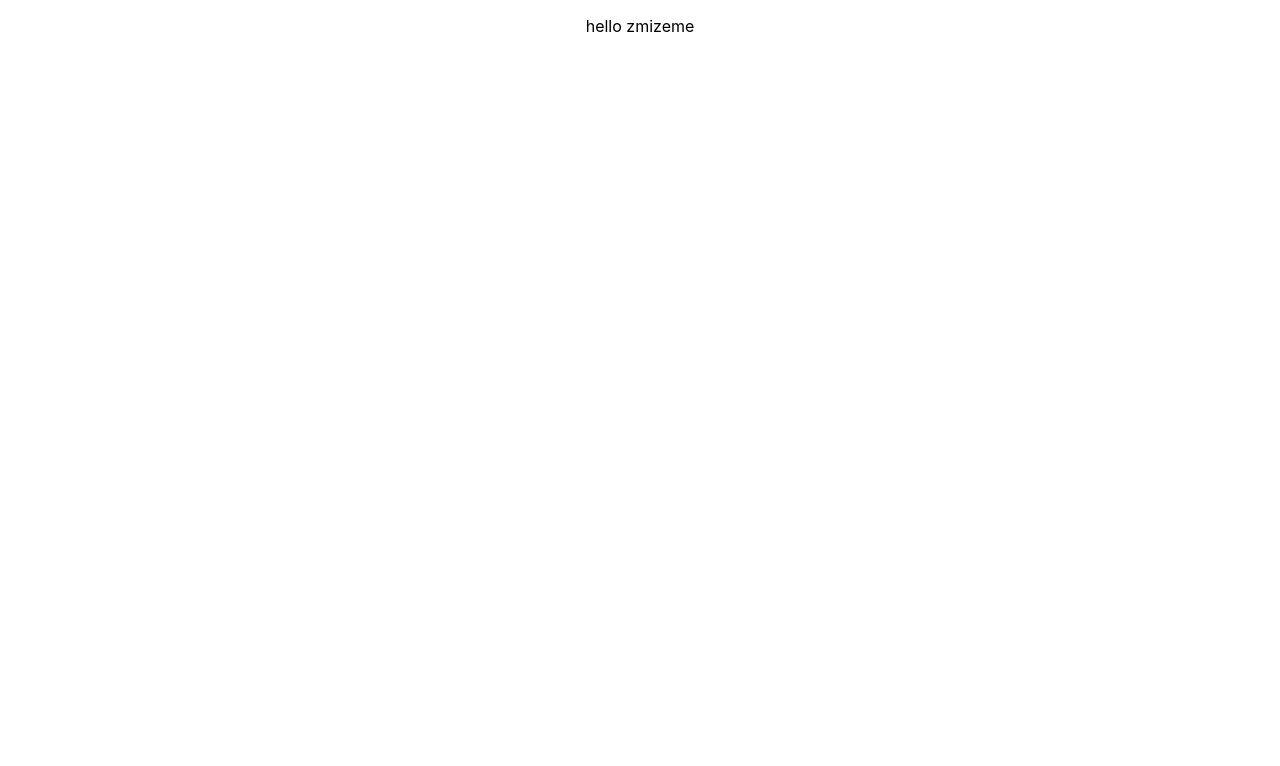
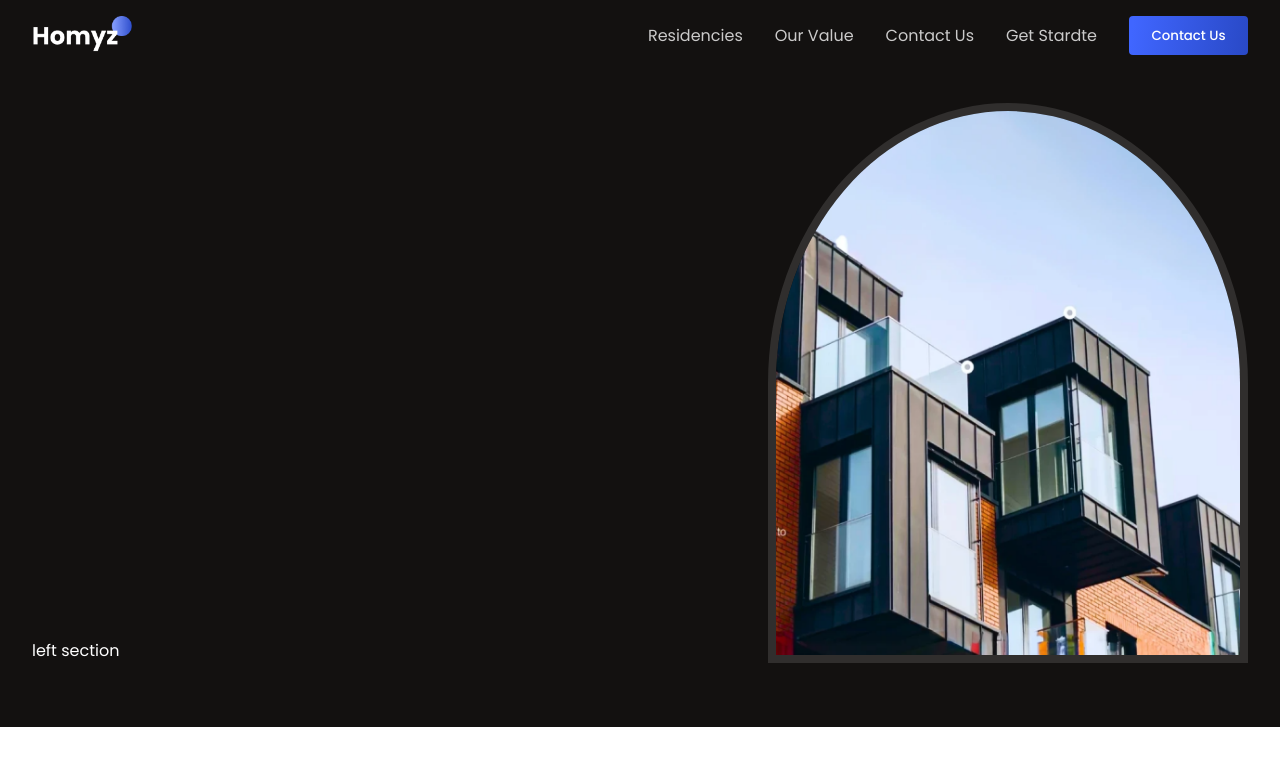
Before and after one commit to alziani/react-socilax, a React (Create React App) app: page / in a window 1280 px wide. Shown: the top 766 px of the page. Built offline with nearby package versions, Linux system fonts and the light colour scheme.

Commit message:
add hero img

```diff
--- a/public/index.html
+++ b/public/index.html
@@ -24,6 +24,9 @@
       work correctly both with client-side routing and a non-root public URL.
       Learn how to configure a non-root public URL by running `npm run build`.
     -->
+    <link rel="preconnect" href="https://fonts.googleapis.com">
+<link rel="preconnect" href="https://fonts.gstatic.com" crossorigin>
+<link href="https://fonts.googleapis.com/css2?family=Cairo:wght@200;300;400;500;600;700;800;900&family=Poppins:wght@400;500;600;700&family=Roboto:ital,wght@0,100;0,300;0,400;0,500;0,700;0,900;1,100;1,300;1,400;1,500;1,700;1,900&family=Rubik:ital,wght@0,300;0,400;0,500;0,600;0,700;0,800;0,900;1,300;1,400;1,500;1,600;1,700;1,800;1,900&display=swap" rel="stylesheet">
     <title>React App</title>
   </head>
   <body>
--- a/src/App.js
+++ b/src/App.js
@@ -1,11 +1,11 @@
-import './App.css';
+import Header from './components/header/Header';
+import Hero from './components/hero/Hero';
 
 function App() {
   return (
     <div className="App">
-      <p>
-        hello zmizeme
-      </p>
+      <Header/>
+      <Hero/>
     </div>
   );
 }
--- /dev/null
+++ b/src/components/header/Header.jsx
@@ -0,0 +1,25 @@
+import React from 'react';
+import logo from "../../images/logo.png";
+import './header.css';
+
+export default function Header() {
+  return (
+    <section className='h-wrapper' >
+      <div className='h-container flexCenter paddings innerWidth ' >
+        <img src={logo} alt='' width={100} />
+        <div className='h-menu flexCenter' >
+          <a href='' >Residencies</a>
+          <a href='' >Our Value</a>
+          <a href='' >Contact Us</a>
+          <a href='' >Get Stardte</a>
+          <button className='button' >
+            <a href='' >Contact Us</a>
+          </button>
+
+        </div>
+
+      </div>
+
+    </section>
+  )
+}
--- /dev/null
+++ b/src/components/header/header.css
@@ -0,0 +1,16 @@
+.h-wrapper{
+    background: var(--black);
+    color: white;
+}
+.h-container{
+justify-content: space-between;
+padding-top: 1rem;
+padding-bottom: 1rem;
+color: var(--secondary);
+}
+.h-menu{
+    gap: 2rem;
+}
+.h-menu>*:hover{
+    cursor: pointer;
+}
--- /dev/null
+++ b/src/components/hero/Hero.jsx
@@ -0,0 +1,22 @@
+import React from 'react';
+import heroImage from "../../images/heroImage.png";
+import "./hero.css"
+
+function Hero() {
+  return (
+    <section className="hero-wrapper">
+        <div className="paddings innerWidth flexCenter hero-container ">
+              <div className="hero-left">
+                left section
+              </div>
+              <div className="flexCenter hero-right">
+                   <div className="image-container">
+                    <img src={heroImage}  />
+                   </div>
+              </div>
+        </div>
+    </section>
+  )
+}
+
+export default Hero
--- /dev/null
+++ b/src/components/hero/hero.css
@@ -0,0 +1,26 @@
+.hero-wrapper {
+    color: white;
+    position: relative;
+    padding-bottom: 2rem;
+    background-color: var(--black);
+}
+
+.hero-container {
+    justify-content: space-between;
+    align-items: flex-end;
+}
+
+.image-container {
+    width: 30rem;
+    height: 35rem;
+    border: 8px solid rgba(255, 255, 255, 0.12);
+    border-top-left-radius: 50%;
+    border-top-right-radius: 50%;
+    overflow: hidden;
+}
+
+.image-container img {
+    object-fit: cover;
+    height: 100%;
+    width: 100%;
+}
--- a/src/index.css
+++ b/src/index.css
@@ -1,13 +1,134 @@
-body {
-  margin: 0;
-  font-family: -apple-system, BlinkMacSystemFont, 'Segoe UI', 'Roboto', 'Oxygen',
-    'Ubuntu', 'Cantarell', 'Fira Sans', 'Droid Sans', 'Helvetica Neue',
-    sans-serif;
-  -webkit-font-smoothing: antialiased;
-  -moz-osx-font-smoothing: grayscale;
+:root {
+  --primary: #1f3e72;
+  --secondary: rgba(255, 255, 255, 0.78);
+  --black: #131110;
+  --blue-gradient: linear-gradient(97.05deg, #4066ff 3.76%, #2949c6 100%);
+  --orange-gradient: linear-gradient(270deg, #ffb978 0%, #ff922d 100%);
+  --blue: #4066ff;
+  --lightBlue: #eeeeff;
+  --shadow: 0px 23px 21px -8px rgba(136, 160, 255, 0.25);
 }
 
-code {
-  font-family: source-code-pro, Menlo, Monaco, Consolas, 'Courier New',
-    monospace;
+* {
+  margin: 0;
+  padding: 0;
+  box-sizing: border-box;
+  font-family: "Poppins", sans-serif;
+  scroll-behavior: smooth;
 }
+
+a {
+  color: inherit;
+  text-decoration: none;
+}
+
+.paddings {
+  padding: 1.5rem;
+}
+
+.innerWidth {
+  width: 100%;
+}
+
+.flexCenter {
+  display: flex;
+  row-gap: 2rem;
+  justify-content: center;
+  align-items: center;
+  flex-wrap: wrap;
+}
+
+.flexStart {
+  display: flex;
+  justify-content: flex-start;
+  align-items: center;
+}
+
+.flexEnd {
+  display: flex;
+  justify-content: flex-end;
+  align-items: center;
+}
+
+.flexColCenter {
+  display: flex;
+  justify-content: center;
+  align-items: center;
+  flex-direction: column;
+}
+
+.flexColStart {
+  display: flex;
+  flex-direction: column;
+  justify-content: center;
+  align-items: flex-start;
+}
+
+.flexColEnd {
+  display: flex;
+  flex-direction: column;
+  justify-content: center;
+  align-items: flex-end;
+}
+
+.primaryText {
+  color: #1f3e72;
+  font-weight: bold;
+  font-size: 2rem;
+}
+
+.secondaryText {
+  color: rgb(140 139 139);
+  font-size: 0.9rem;
+}
+
+.orangeText {
+  color: orange;
+  font-size: 1.5rem;
+  font-weight: 600;
+}
+
+.button{
+  font-weight: 500;
+  padding: 0.6rem 1.4rem;
+  color: white;
+  background: var(--blue-gradient);
+  border: none;
+  transition: all 300ms ease-in;
+  border-radius: 4px;
+}
+.button:hover{
+  cursor: pointer;
+  transform: scale(1.1);
+}
+
+/* media queries */
+@media (min-width: 1536px) {
+  .innerWidth {
+    max-width: 1280px;
+    margin: auto;
+  }
+}
+
+@media (min-width: 640px) {
+  .paddings {
+    padding: 4rem;
+  }
+}
+
+@media (min-width: 1280px),
+(min-width: 768px) {
+  .paddings {
+    padding: 2rem;
+  }
+}
+
+@media (max-width: 640px) {
+  .primaryText {
+    font-size: 1.5rem;
+  }
+
+  .orangeText {
+    font-size: 1.2rem;
+  }
+}
```
Also changed, not shown: src/images/heroImage.png (added), src/images/logo.png (added).
